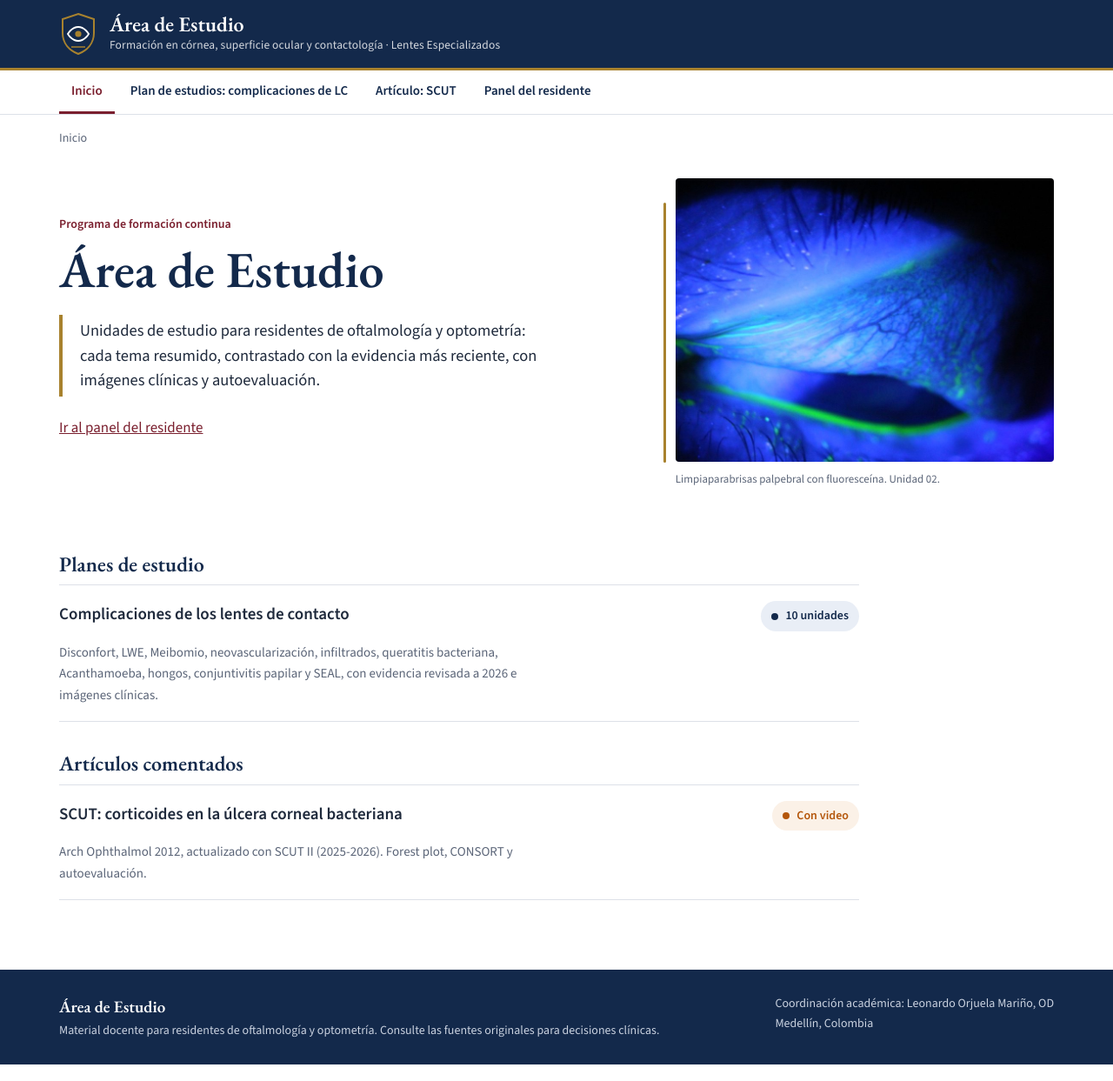
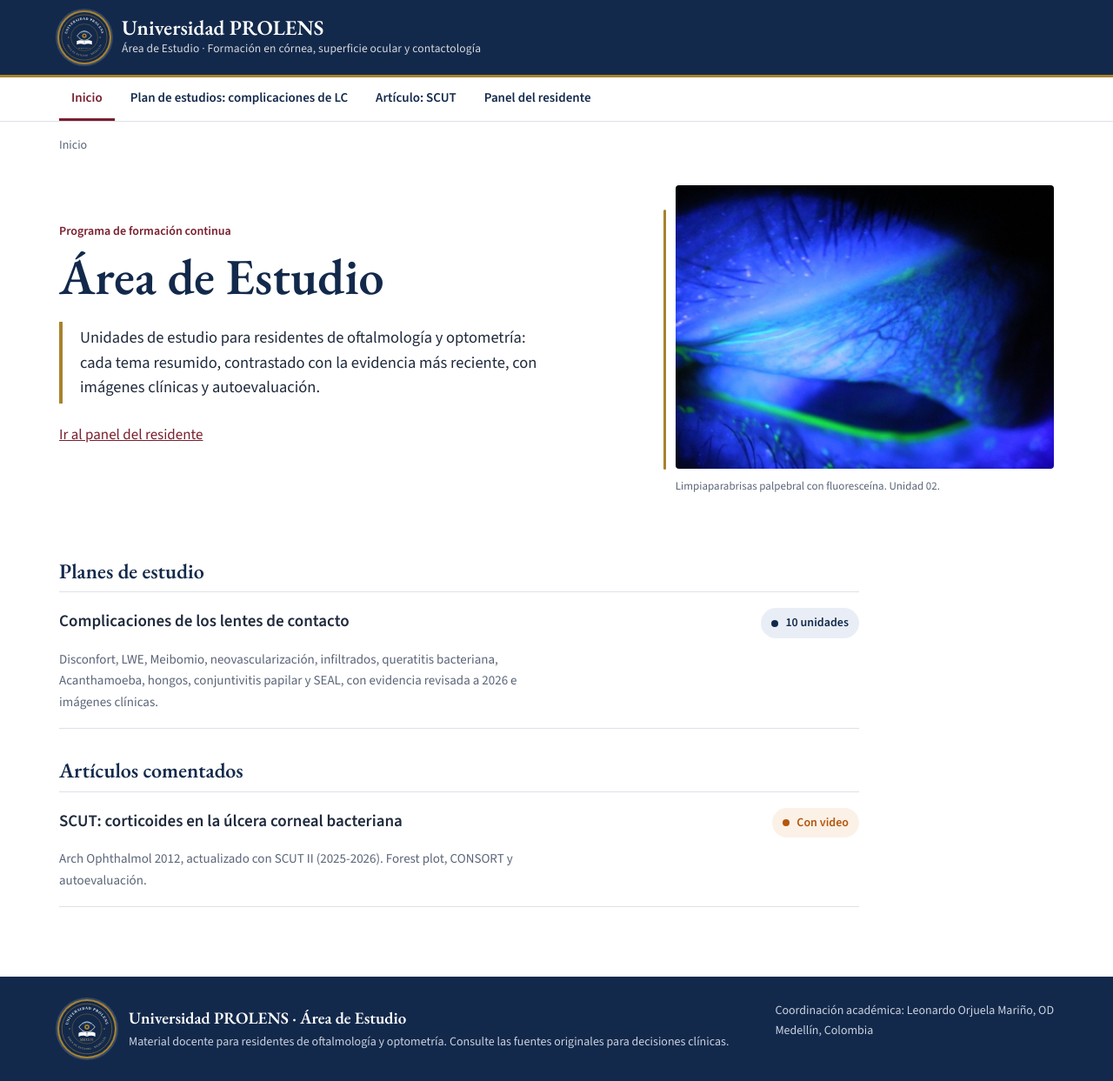
Before and after one commit to Leormar/areadeestudio, a plain HTML site: page index.html in a window 1280 px wide. Shown: the whole page at 87% size. Drawn offline with nearby package versions, Linux system fonts and the light colour scheme.

Commit message:
Identidad Universidad PROLENS: sello, favicon, cabecera y pie
Co-Authored-By: Claude Opus 5.5 <noreply@anthropic.com>
Claude-Session: https://claude.ai/code/session_01ETx1kKkEDGFxDPAgn3Pos1

```diff
--- a/assets/u.css
+++ b/assets/u.css
@@ -57,3 +57,4 @@ footer.uf{background:var(--navy);color:#C9D1DF;text-align:left;border:0;padding:
 .lg{display:flex;flex-wrap:wrap;gap:14px;font-size:14px;color:var(--muted)}
 .lg i{display:inline-block;width:10px;height:10px;border-radius:2px;margin-right:6px}
 @media(max-width:960px){.kpis{grid-template-columns:1fr 1fr}.kpis div:nth-child(3){border-left:0}.dash-grid{grid-template-columns:1fr}}
+.uh .crest,.uf img{border-radius:50%;box-shadow:0 0 0 2px #A8822E,0 0 0 4px rgba(255,255,255,.15)}
--- a/index.html
+++ b/index.html
@@ -5,6 +5,7 @@
 <meta name="viewport" content="width=device-width, initial-scale=1">
 <title>Área de Estudio | Lentes Especializados</title>
 <meta name="description" content="Formación en córnea, superficie ocular y contactología para residentes.">
+<link rel="icon" href="/assets/logo.svg" type="image/svg+xml">
 <link rel="preconnect" href="https://fonts.googleapis.com"><link rel="preconnect" href="https://fonts.gstatic.com" crossorigin><link href="https://fonts.googleapis.com/css2?family=EB+Garamond:wght@500;600&family=Source+Sans+3:ital,wght@0,400;0,600;1,400&display=swap" rel="stylesheet">
 <style>
 :root{
@@ -138,7 +139,7 @@ ul.was{padding-left:20px;max-width:72ch}ul.was li{margin:8px 0}
 <link rel="stylesheet" href="/assets/u.css">
 </head>
 <body>
-<header class="uh"><div class="uh-in"><a href="/"><svg class="crest" width="44" height="50" viewBox="0 0 44 50" aria-hidden="true"><path d="M22 2 40 8v16c0 12-8 20-18 24C12 44 4 36 4 24V8z" fill="none" stroke="#A8822E" stroke-width="2"/><path d="M10 25s4.5-8 12-8 12 8 12 8-4.5 8-12 8-12-8-12-8z" fill="none" stroke="#fff" stroke-width="1.8"/><circle cx="22" cy="25" r="3.6" fill="#A8822E"/><path d="M14 40h16" stroke="#A8822E" stroke-width="1.5"/></svg><span><b>Área de Estudio</b><small>Formación en córnea, superficie ocular y contactología · Lentes Especializados</small></span></a></div></header>
+<header class="uh"><div class="uh-in"><a href="/"><img class="crest" src="/assets/logo.svg" width="58" height="58" alt=""><span><b>Universidad PROLENS</b><small>Área de Estudio · Formación en córnea, superficie ocular y contactología</small></span></a></div></header>
 <nav class="unav" aria-label="Principal"><div class="unav-in"><a href="/" aria-current="page">Inicio</a><a href="/complicaciones-lc/">Plan de estudios: complicaciones de LC</a><a href="/scut/">Artículo: SCUT</a><a href="/panel/">Panel del residente</a></div></nav>
 <p class="crumbs">Inicio</p>
 <header class="hero mod"><div>
@@ -155,5 +156,5 @@ ul.was{padding-left:20px;max-width:72ch}ul.was li{margin:8px 0}
 <h2 class="grp">Artículos comentados</h2><div class="list">
 <a class="row" href="/scut/"><h3>SCUT: corticoides en la úlcera corneal bacteriana</h3><span class="chip st-cambia">Con video</span><p>Arch Ophthalmol 2012, actualizado con SCUT II (2025-2026). Forest plot, CONSORT y autoevaluación.</p></a>
 </div></main></div>
-<footer class="uf"><div class="uf-in"><div><b>Área de Estudio</b><br>Material docente para residentes de oftalmología y optometría. Consulte las fuentes originales para decisiones clínicas.</div><div>Coordinación académica: Leonardo Orjuela Mariño, OD<br>Medellín, Colombia</div></div></footer>
+<footer class="uf"><div class="uf-in"><div style="display:flex;gap:16px;align-items:center"><img src="/assets/logo.svg" width="64" height="64" alt="Sello de Universidad PROLENS"><div><b>Universidad PROLENS · Área de Estudio</b><br>Material docente para residentes de oftalmología y optometría. Consulte las fuentes originales para decisiones clínicas.</div></div><div>Coordinación académica: Leonardo Orjuela Mariño, OD<br>Medellín, Colombia</div></div></footer>
 </body></html>
```
Also changed, not shown: complicaciones-lc/acanthamoeba/index.html (+3 -2 lines), complicaciones-lc/conjuntivitis-papilar/index.html (+3 -2 lines), complicaciones-lc/disconfort/index.html (+3 -2 lines), complicaciones-lc/index.html (+3 -2 lines), complicaciones-lc/infiltrados/index.html (+3 -2 lines), complicaciones-lc/lwe/index.html (+3 -2 lines), complicaciones-lc/meibomio/index.html (+3 -2 lines), complicaciones-lc/neovascularizacion/index.html (+3 -2 lines), complicaciones-lc/queratitis-bacteriana/index.html (+3 -2 lines), complicaciones-lc/queratitis-fungica/index.html (+3 -2 lines), complicaciones-lc/seal/index.html (+3 -2 lines), panel/index.html (+3 -2 lines), scut/index.html (+2 -1 lines), assets/logo-universidad-prolens.png (added), 1 more files.
